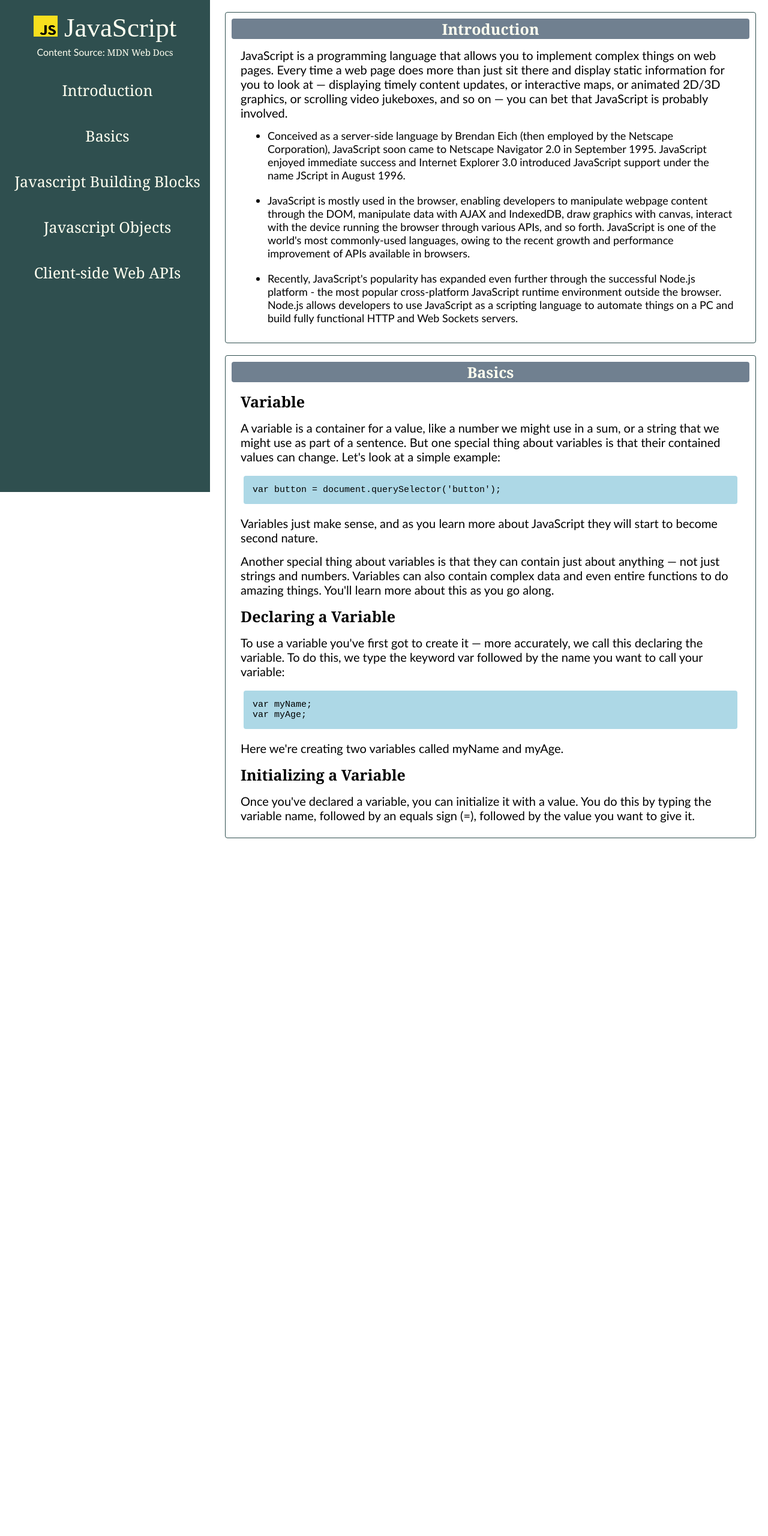
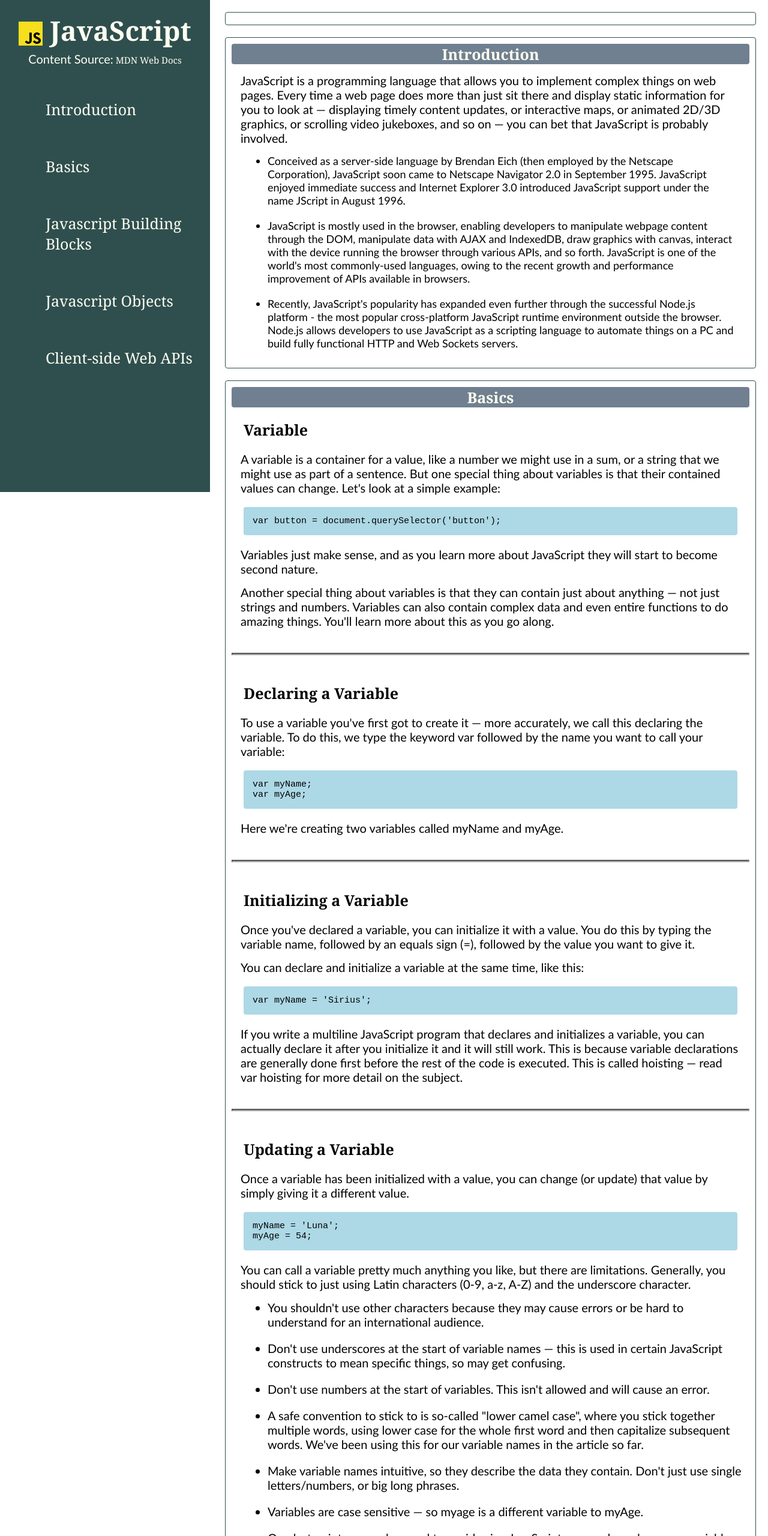
Before and after one commit to queengorga/technical-doc, a plain HTML site: page index.html in a window 1280 px wide. Shown: the top 2560 px of the page at 60% size. Before the commit the page ends 1417 px from the top, so only its background shows below. Drawn offline with Linux system fonts and the light colour scheme.

Commit message:
basics section modification

```diff
--- a/index.html
+++ b/index.html
@@ -7,7 +7,7 @@
     <link rel="stylesheet" href="style.css">
     <title>Technical Document Page | FCC Responsive Web Design Project</title>
 </head>
-<bo class="row"dy>
+<body class="row">
     <main id="main-doc">
         <section class="main-section" id="javascript-nav"> <!--Minimum of 5 sections-->
                 <nav id="navbar">
@@ -15,7 +15,7 @@
                     <header><img src="img/logo.png" alt=""> JavaScript</header>
                         <p>Content Source:<a class="nav-link" target="_blank" href="https://developer.mozilla.org/en-US/docs/Learn/JavaScript"> MDN Web Docs</a></p>
                     </div>
-                    <ul>
+                    <ul class="nav-bar">
                         <li><a href="#introduction">Introduction</a></li>
                         <li><a href="#basics">Basics</a></li>
                         <li><a href="#building-blocks">Javascript Building Blocks</a></li>
@@ -65,7 +65,7 @@
                     <p>Variables just make sense, and as you learn more about JavaScript they will start to become second nature.</p>
                     <p>Another special thing about variables is that they can contain just about anything — not just strings and numbers.
                     Variables can also contain complex data and even entire functions to do amazing things. You'll learn more about this as
-                    you go along.</p>
+                    you go along.</p><br><hr><br>
                 </div>
                 <div class="row">
                     <h1>Declaring a Variable</h1>
@@ -73,14 +73,66 @@
                     type the keyword var followed by the name you want to call your variable:</p>
                     <code>var myName;<br>
                           var myAge;</code>
-                    <p>Here we're creating two variables called myName and myAge.</p>
+                    <p>Here we're creating two variables called myName and myAge.</p><br><hr><br>
                     <h1>Initializing a Variable</h1>
                     <p>Once you've declared a variable, you can initialize it with a value. You do this by typing the variable name, followed
                     by an equals sign (=), followed by the value you want to give it.</p>
+                    <p>You can declare and initialize a variable at the same time, like this:</p>
+                    <code>var myName = 'Sirius';</code>
+                    <p>If you write a multiline JavaScript program that declares and initializes a variable, you can actually declare it after
+                    you initialize it and it will still work. This is because variable declarations are generally done first before the
+                    rest of the code is executed. This is called hoisting — read var hoisting for more detail on the subject.</p><br><hr><br>
+                    <h1>Updating a Variable</h1>
+                    <p>Once a variable has been initialized with a value, you can change (or update) that value by simply giving it a
+                    different value.</p>
+                    <code>myName = 'Luna';<br> myAge = 54;</code>
+                    <p>You can call a variable pretty much anything you like, but there are limitations. Generally, you should stick to just
+                    using Latin characters (0-9, a-z, A-Z) and the underscore character.</p>
+                    <ul>
+                        <li>You shouldn't use other characters because they may cause errors or be hard to understand for an international
+                        audience.</li>
+                        <li>Don't use underscores at the start of variable names — this is used in certain JavaScript constructs to mean specific
+                        things, so may get confusing.</li>
+                        <li>Don't use numbers at the start of variables. This isn't allowed and will cause an error.</li>
+                        <li>A safe convention to stick to is so-called "lower camel case", where you stick together multiple words, using lower
+                        case for the whole first word and then capitalize subsequent words. We've been using this for our variable names in the
+                        article so far.</li>
+                        <li>Make variable names intuitive, so they describe the data they contain. Don't just use single letters/numbers, or big
+                        long phrases.</li>
+                        <li>Variables are case sensitive — so myage is a different variable to myAge.</li>
+                        <li>One last point — you also need to avoid using JavaScript reserved words as your variable names — by this, we mean the
+                        words that make up the actual syntax of JavaScript! So you can't use words like var, function, let, and for as variable
+                        names. Browsers will recognize them as different code items, and so you'll get errors.</li>
+                    </ul><br><hr><br>
+                    <h1>Numbers and Operators</h1>
+                    <p>In programming, even the humble decimal number system that we all know so well is more complicated than you might
+                    think. We use different terms to describe different types of decimal numbers, for example:</p>
+                    <ul>
+                        <li>Integers are whole numbers, e.g. 10, 400, or -5.</li>
+                        <li>Floating point numbers (floats) have decimal points and decimal places, for example 12.5, and 56.7786543.</li>
+                        <li>Doubles are a specific type of floating point number that have greater precision than standard floating point numbers
+                        (meaning that they are accurate to a greater number of decimal places).</li>
+                        <p>We even have different types of number systems! Decimal is base 10 (meaning it uses 0–9 in each column), but we also
+                        have things like:</p>
+                        <ul>
+                            <li>Binary — The lowest level language of computers; 0s and 1s.</li>
+                            <li>Octal — Base 8, uses 0–7 in each column.</li>
+                            <li>Hexadecimal — Base 16, uses 0–9 and then a–f in each column. You may have encountered these numbers before when setting
+                            colors in CSS.</li><br><hr><br>
+                        </ul>
+                    </ul>
                 </div>
             </div>
+        </section>
+        <section id="Javascrript_Building_Blocks" class="main-section">
+            <div class="header-intro">
+                <header>Javascript Building Blocks</header>
+            </div>
+            <div class="container">
+                <div class="row">
 
-
+                </div>
+            </div>
 
         </section>
     </main>
--- a/style.css
+++ b/style.css
@@ -7,13 +7,14 @@
     color: ivory;
     font-size: 45px;
     text-align: center;
+    background: darkslategray;
 }
 
 header img
 {
-    height: 35px;
+    height: 40px;
     width: 40px;
-    vertical-align: baseline;
+    vertical-align: middle;
 }
 
 #navbar p
@@ -56,22 +57,33 @@ header img
     padding-top: 20px;
 }
 
-ul a
+.nav-bar li
 {
-    margin-top:30px;
-    padding: 6px 8px 6px 16px;
+    list-style-type: none;
+}
+
+.nav-bar a
+{
+    margin-top: 20px;
+    padding: 35px 8px 6px 16px;
     text-decoration: none;
+    list-style-type: none;
     font-family: 'Cambria', serif;
     font-size: 25px;
     color: ivory;
     display: block;
-    text-align: center;
+    text-align: left;
 }
 
-ul a:hover
+.nav-bar a:hover
 {
     color: lightblue;
     transform: scale(1.05);
+    transition: .25s ease-in-out;
+    -webkit-transition: .25s ease-in-out;
+    -moz-transition: .25s ease-in-out;
+    -ms-transition: .25s ease-in-out;
+    -o-transition: .25s ease-in-out;
     -webkit-transform: scale(1.05);
     -moz-transform: scale(1.05);
     -ms-transform: scale(1.05);
@@ -137,15 +149,16 @@ p {
 
 /* Basics Section */
 
-#basics {
+#basics
+{
     margin: 20px 20px 20px 375px;
     padding: 10px 10px;
     border: 1px solid darkslategrey;
     border-radius: 4px;
-    -webkit-border-radius:;
-    -moz-border-radius:;
-    -ms-border-radius:;
-    -o-border-radius:;
+    -webkit-border-radius: 4px;
+    -moz-border-radius: 4px;
+    -ms-border-radius: 4px;
+    -o-border-radius: 4px;
 }
 
 #basics header {
@@ -172,7 +185,19 @@ p {
 {
     font-family: 'Cambria', serif;
     font-size: 25px;
-    margin:15px;
+    margin:20px;
+}
+
+hr
+{
+    display: block;
+    margin-top: 0.5em;
+    margin-bottom: 0.5em;
+    margin-left: auto;
+    margin-right: auto;
+    border-style: inset;
+    border-width: 2px;
+    border-color: darkgray;
 }
 
 code
@@ -189,3 +214,44 @@ code
     padding:15px;
     margin: 20px;
 }
+
+.row li
+{
+    margin: 0 10px 20px 60px;
+    font-family: 'Calibri', sans-serif;
+    font-size: 20px;
+}
+
+/* Javascript Building Blocks Section */
+
+.main-section
+{
+    margin: 20px 20px 20px 375px;
+    padding: 10px 10px;
+    border: 1px solid darkslategrey;
+    border-radius: 4px;
+    -webkit-border-radius: 4px;
+    -moz-border-radius: 4px;
+    -ms-border-radius: 4px;
+    -o-border-radius: 4px;
+}
+
+.main-section header {
+    font-family: 'Cambria', serif;
+    font-size: 25px;
+    font-weight: bold;
+    color: ivory;
+    text-align: center;
+    background: slategray;
+    border-radius: 4px;
+    -webkit-border-radius: ;
+    -moz-border-radius: ;
+    -ms-border-radius: ;
+    -o-border-radius: ;
+}
+
+.main-section p {
+    font-family: 'Calibri', sans-serif;
+    font-size: 20px;
+    margin: 15px;
+}
```
